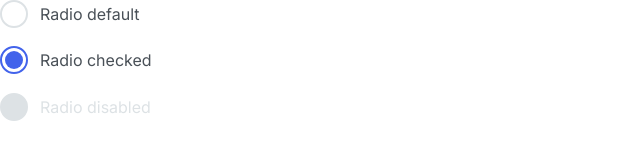
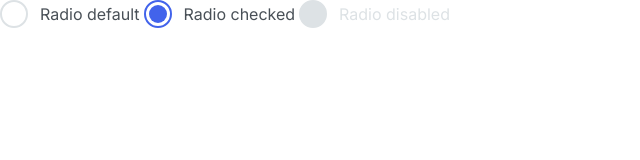
Before and after one commit to js-tasks-ru/htmlcss-20231222_lv-khomyakova, a website: page 07-lection5/02-radio/index.html in a window 1280 px wide. Shown: the whole page, without its empty margins (0-640 px from the left). Drawn offline with Linux system fonts and the light colour scheme.

Commit message:
07-lection5/01 fix radio

```diff
--- a/07-lection5/02-radio/index.html
+++ b/07-lection5/02-radio/index.html
@@ -14,8 +14,6 @@
             </div>
         </label>
 
-        <br>
-
         <label class="radio">
             <input type="radio" name="radio-name" class="radio__input" checked>
             <div class="radio__state">
@@ -24,9 +22,7 @@
             </div>
         </label>
 
-        <br>
-
-        <label class="radio radio_disabled">
+        <label class="radio">
             <input type="radio" name="radio-name" class="radio__input" disabled>
             <div class="radio__state">
                 <div class="radio__control"></div>
--- a/07-lection5/02-radio/radio.css
+++ b/07-lection5/02-radio/radio.css
@@ -1,5 +1,5 @@
 .radio {
-    cursor: pointer;
+    display: inline-block;
 }
 
 .radio__input {
@@ -12,6 +12,7 @@
     display: flex;
     align-items: center;
     column-gap: 12px;
+    cursor: pointer;
 }
 
 .radio__control {
@@ -49,7 +50,7 @@
 }
 
 /* disabled */
-.radio_disabled {
+.radio__input:disabled ~ .radio__state {
     pointer-events: none;
 }
 
```
